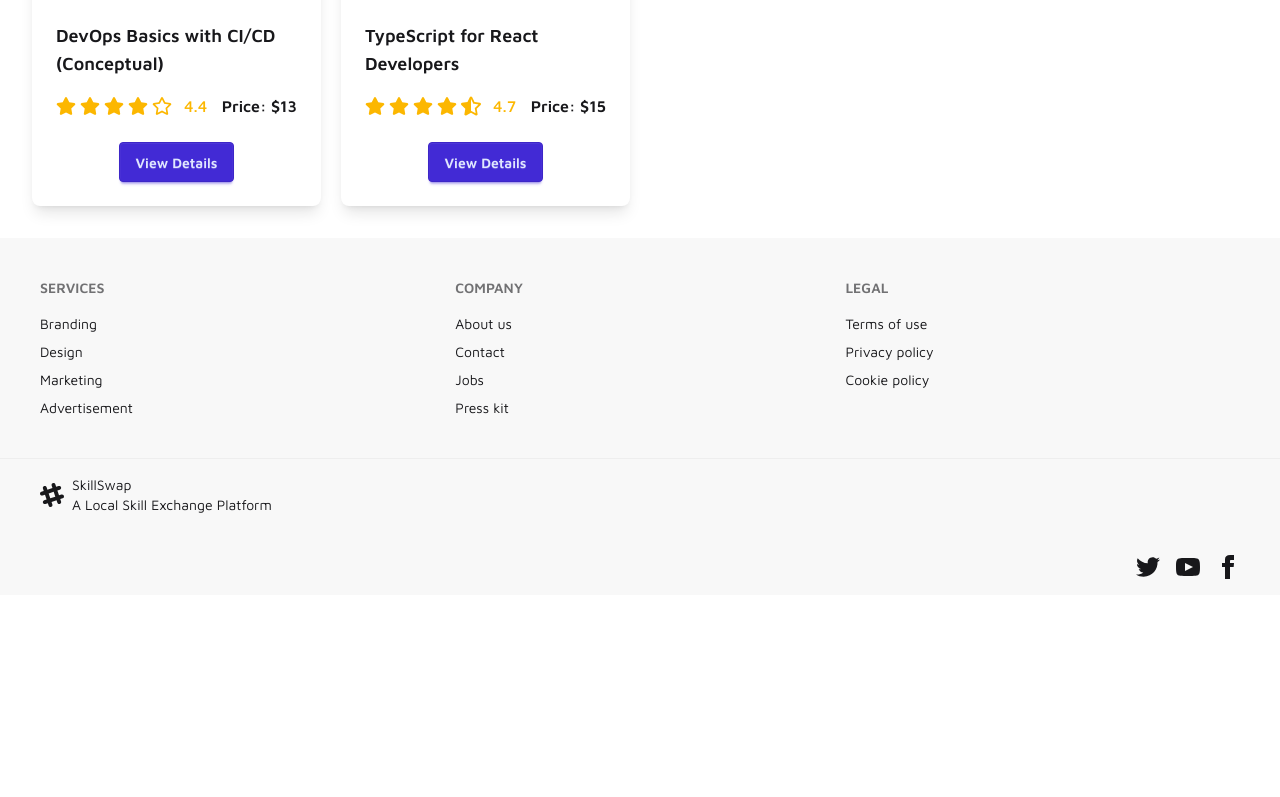
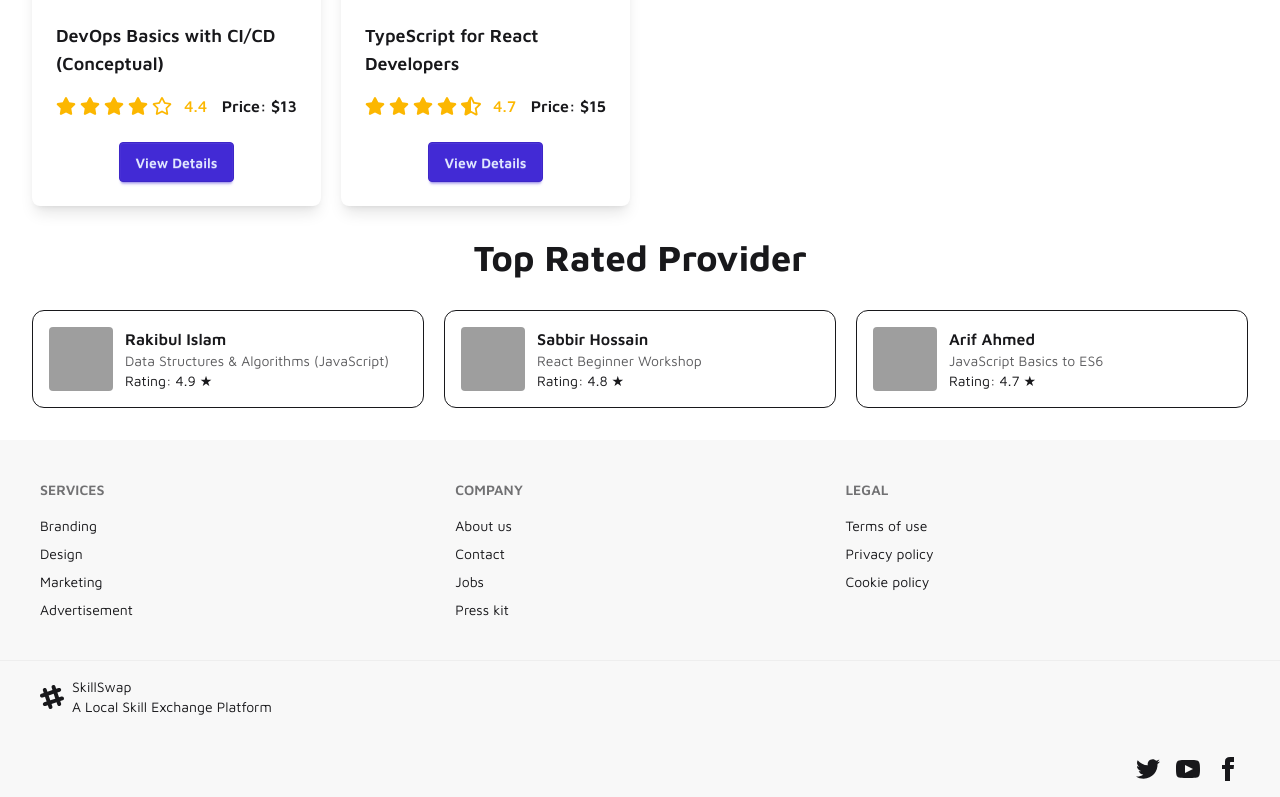
Before and after one commit to adittacse/skill-swap, a React (Vite) app: page / in a window 1280 px wide. Shown: the part 1674-2471 px from the top of the page. Before the commit the page ends 2269 px from the top, so only its background shows below. Built offline with nearby package versions, Linux system fonts and the light colour scheme; no server answers; grey boxes are pictures that could not be loaded.

Commit message:
top rated provider data displayed in home page

```diff
--- /dev/null
+++ b/src/components/TopRatedProvider.jsx
@@ -0,0 +1,18 @@
+import TopRatedProviderCard from "./TopRatedProviderCard.jsx";
+
+const TopRatedProvider = ({ data }) => {
+    const top3Data = data.sort((a, b) => b.rating - a.rating).slice(0, 3);
+
+    return (
+        <div>
+            <h2 className="text-4xl text-center font-bold my-8">Top Rated Provider</h2>
+            <div className="grid grid-cols-1 md:grid-cols-2 lg:grid-cols-3 gap-5">
+                {
+                    top3Data.map(top3 => <TopRatedProviderCard key={top3.id} top3={top3} />)
+                }
+            </div>
+        </div>
+    );
+};
+
+export default TopRatedProvider;
--- /dev/null
+++ b/src/components/TopRatedProviderCard.jsx
@@ -0,0 +1,20 @@
+import React from 'react';
+
+const TopRatedProviderCard = ({ top3 }) => {
+    const { image, providerName, skillName, rating} = top3;
+
+    return (
+        <div className="p-4 border rounded-xl bg-base-100">
+            <div className="flex items-center gap-3">
+                <img src={image} className="w-16 h-16 object-cover rounded" />
+                <div>
+                    <p className="font-semibold">{providerName}</p>
+                    <p className="text-sm opacity-70">{skillName}</p>
+                    <p className="text-sm">Rating: {rating} ★</p>
+                </div>
+            </div>
+        </div>
+    );
+};
+
+export default TopRatedProviderCard;
--- a/src/pages/Home.jsx
+++ b/src/pages/Home.jsx
@@ -3,6 +3,7 @@ import { useLoaderData } from "react-router";
 import PopularSkills from "../components/PopularSkills.jsx";
 import Loading from "../components/Loading.jsx";
 import HeroSlider from "../components/HeroSlider.jsx";
+import TopRatedProvider from "../components/TopRatedProvider.jsx";
 
 const Home = () => {
     const data = useLoaderData();
@@ -18,6 +19,8 @@ const Home = () => {
             </Suspense>
 
             {/* top-rated provider */}
+            <TopRatedProvider data={data} />
+
             {/* how it works */}
             {/* personal extra section */}
         </div>
```
